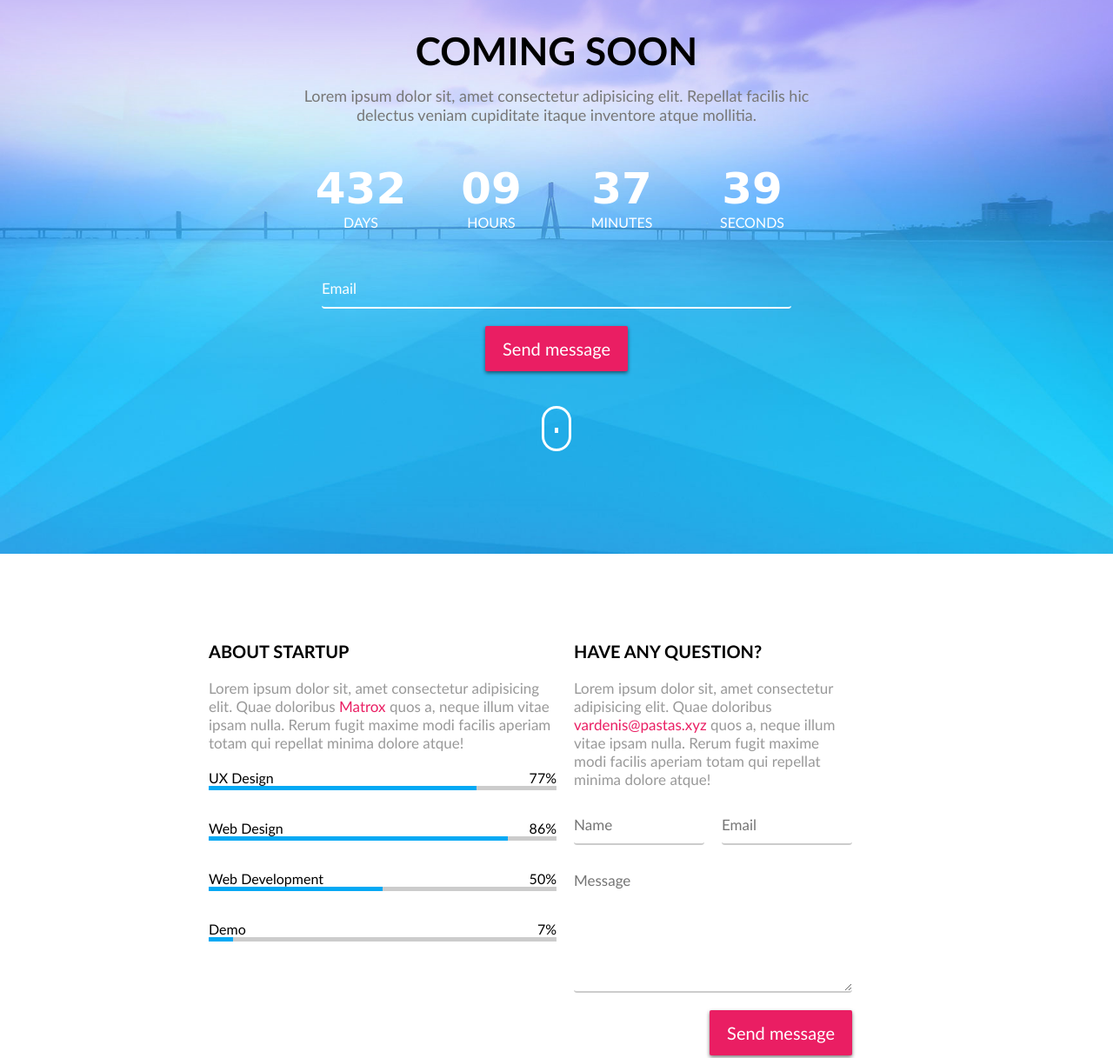
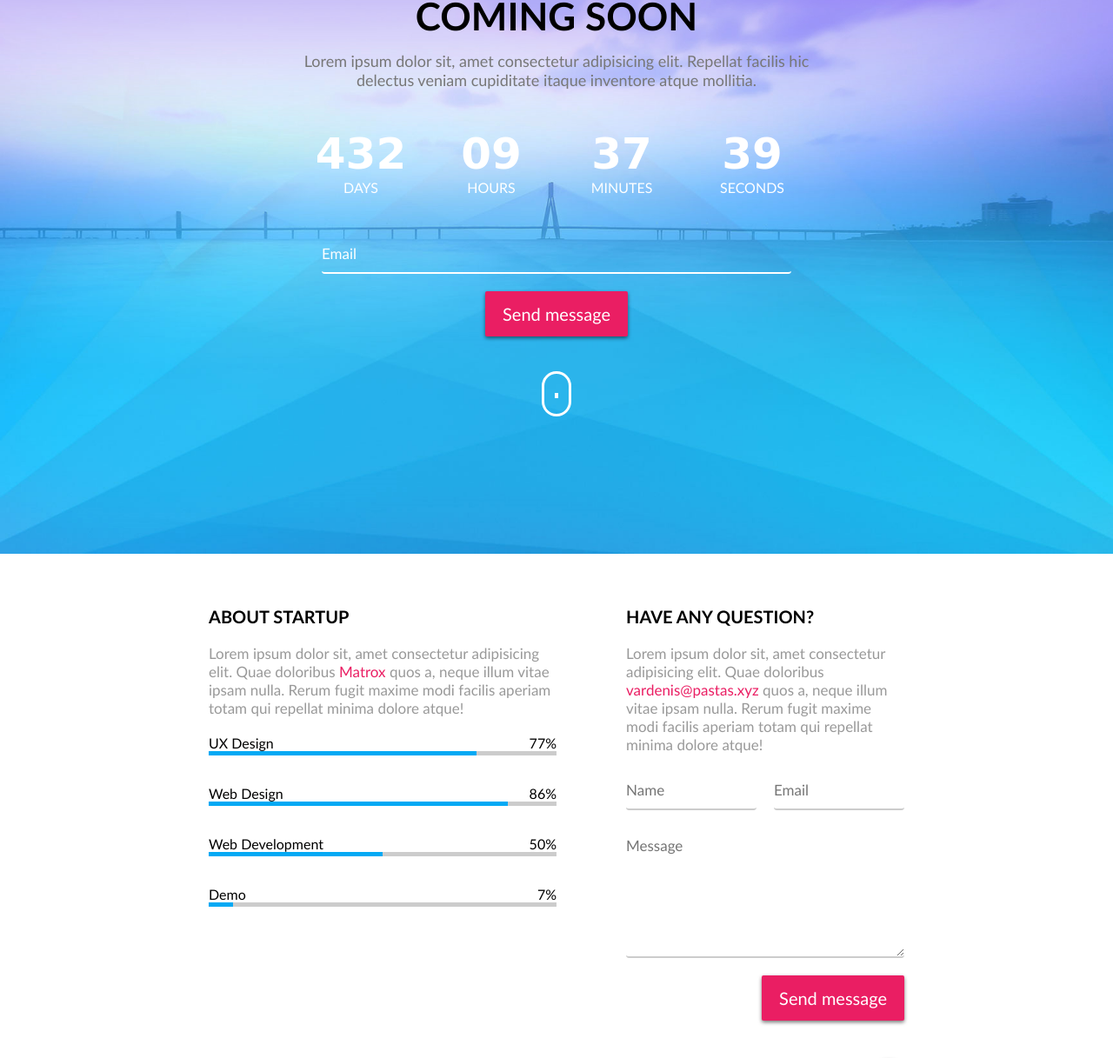
Before and after one commit to Skriste/7-comming-soon, a website: page index.html in a window 1280 px wide. Shown: the part 163-1380 px from the top of the page at 87% size. Drawn offline with Linux system fonts and the light colour scheme.

Commit message:
Stulpeliai

```diff
--- a/css/base/layout.css
+++ b/css/base/layout.css
@@ -1,31 +1,30 @@
 .container {
     display: inline-block;
     width: 100%;
-    padding: 100px;
+    padding: 60px 0;
+}
+
+.container > .row {
+    float: left;
+    width: 800px;
+    margin: 0 calc(50% - 400px);
 }
 
 .container > .row-short {
-    display: inline-block;
+    float: left;
     width: 600px;
     margin: 0 calc(50% - 300px);
-}
-
-.container > .row {
-    display: inline-block;
-    width: 800px;
-    margin: 0 calc(50% - 400px);
 }
 
 .container .left {
     float: left;
     width: 50%;
-    margin: 10%;
+    margin-right: 10%;
 }
 
 .container .right {
     float: left;
     width: 40%;
-
 }
 
 @media (max-width: 900px) {
@@ -41,17 +40,16 @@
         width: 400px;
         margin: 0 calc(50% - 200px);
     }
-}
 
     .container .left {
-        width: 50%;
+        width: 100%;
         margin: 0 0 60px;
-}
+    }
 
     .container .right {
-        width: 40%;
-        margin-left: 20px;
+        width: 100%;
     }
+}
 
 @media (max-width: 460px) {
     .container {
```
